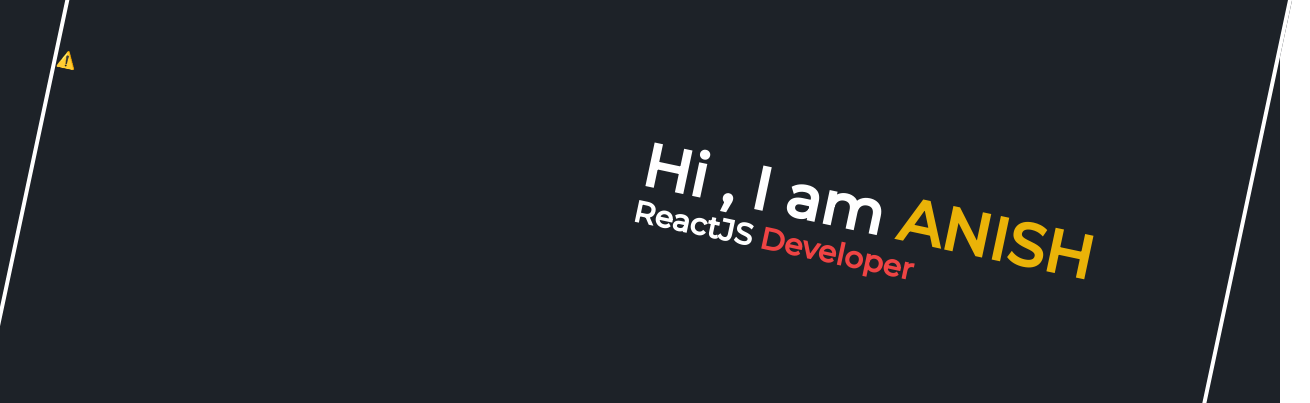
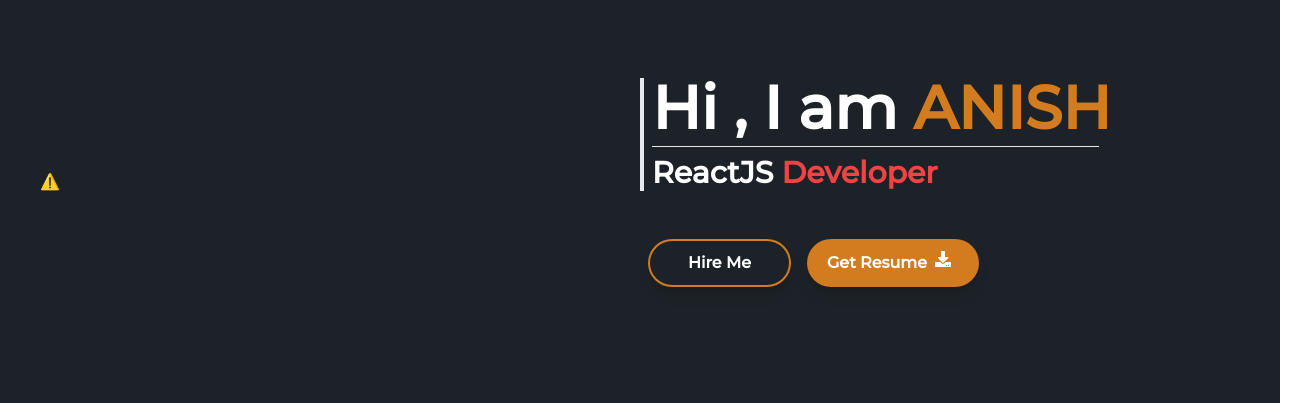
Before and after one commit to tharuAnish/my-folio, a React (Create React App) app: page / in a window 1280 px wide. Shown: the part 218-621 px from the top of the page, 1310 px wide, since content can reach past the window. Built offline with nearby package versions, Linux system fonts and the light colour scheme; no server answers.

Commit message:
hire and resume button created

```diff
--- a/src/pages/Home.js
+++ b/src/pages/Home.js
@@ -1,5 +1,7 @@
 import React from "react";
 import Layout from "../components/Layout";
+import { Link } from "react-router-dom";
+import { FaDownload } from 'react-icons/fa'
 import {
     FaReact,
     FaJsSquare,
@@ -17,8 +19,9 @@
                 <div className="h-screen bg-theme">
                     <div
                         className="grid md:grid-cols-1 grid-cols-2 h-screen items-center
-                    border-4 md:border-0 mx-10 border-white transform rotate-12 md:rotate-0 bg-theme"
+                     mx-10  bg-theme"
                     >
+                        {/* border-4 md:border-0 border-white transform rotate-12 md:rotate-0 */}
                         <div className="h-1/2">
                             <lottie-player
                                 src="https://assets9.lottiefiles.com/packages/lf20_kkflmtur.json"
@@ -28,14 +31,28 @@
                                 autoplay
                             ></lottie-player>
                         </div>
-                        <div className="font-bold text-white md:px-5">
-                            <h1 className="text-6xl md:text-4xl">
-                                Hi , I am <b className="text-yellow-500">ANISH</b>
-                            </h1>
-                            {/* <hr /> */}
-                            <h1 className="text-3xl md:text-xl">
-                                ReactJS <b className="text-red-500">Developer</b>
-                            </h1>
+                        <div>
+                            <div className="font-bold text-white md:px-5 border-l-4 flex-col">
+                                <h1 className="text-6xl md:text-4xl m-2">
+                                    Hi , I am <b className="text-secondary">ANISH</b>
+                                </h1>
+                                <hr className="m-2 w-3/4" />
+                                <h1 className="text-3xl md:text-xl m-2">
+                                    ReactJS <b className="text-red-500">Developer</b>
+                                </h1>
+                            </div>
+                            <div className="flex mt-10">
+                                <Link
+                                    className=" text-white font-bold py-3 m-2 px-10 rounded-full  focus:ring-secondary ring-2 ring-secondary ring-inset  shadow-lg hover:scale-105 ease-in duration-100"
+                                    to="/contact"
+                                >
+                                    Hire Me
+                                </Link>
+                                <button className=" flex  static bg-secondary text-white font-bold py-3 m-2 px-5 rounded-full  shadow-lg hover:scale-105 ease-in duration-100">
+                                    Get Resume
+                                    <FaDownload className="mx-2" />
+                                </button>
+                            </div>
                         </div>
                     </div>
                 </div>
@@ -158,9 +175,7 @@
                                 src="https://assets8.lottiefiles.com/packages/lf20_dcatp5cr.json"
                                 background="transparent"
                                 speed="1"
-
                                 loop
-
                                 autoplay
                             ></lottie-player>
                         </div>
@@ -168,14 +183,17 @@
                             <h3 className="text-2xl font-bold ">Hi, Hello, Namaste ...</h3>
                             <hr />
                             <pre className="text-xl md:text-sm my-5 font-mont">
-                                {JSON.stringify({
-                                    name: 'Anish Tharu',
-                                    from: 'Nepal',
-                                    age: 'null',
-                                    gender: 'Male'
-                                }, null, 2)}
+                                {JSON.stringify(
+                                    {
+                                        name: "Anish Tharu",
+                                        from: "Nepal",
+                                        age: "null",
+                                        gender: "Male",
+                                    },
+                                    null,
+                                    2
+                                )}
                             </pre>
-
                         </div>
                     </div>
                 </div>
--- a/tailwind.config.js
+++ b/tailwind.config.js
@@ -8,7 +8,7 @@
       colors: {
         theme: '#1D2228',
         primary: '#5F9EA0',
-        secondary: '#FAB162',
+        secondary: '#D27C1F',
         //#2A2A2A #1A2238 #1D2228 #1F2235
 
         // boxShadow: {
```
